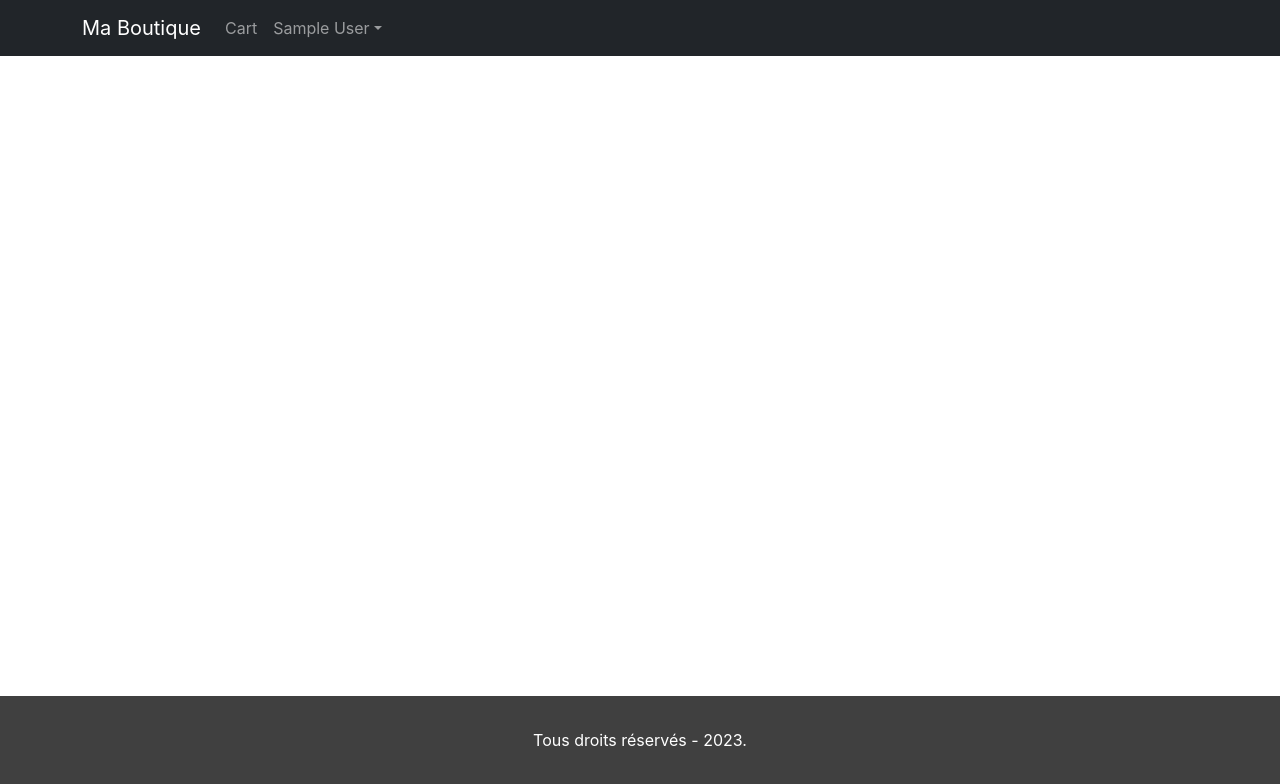
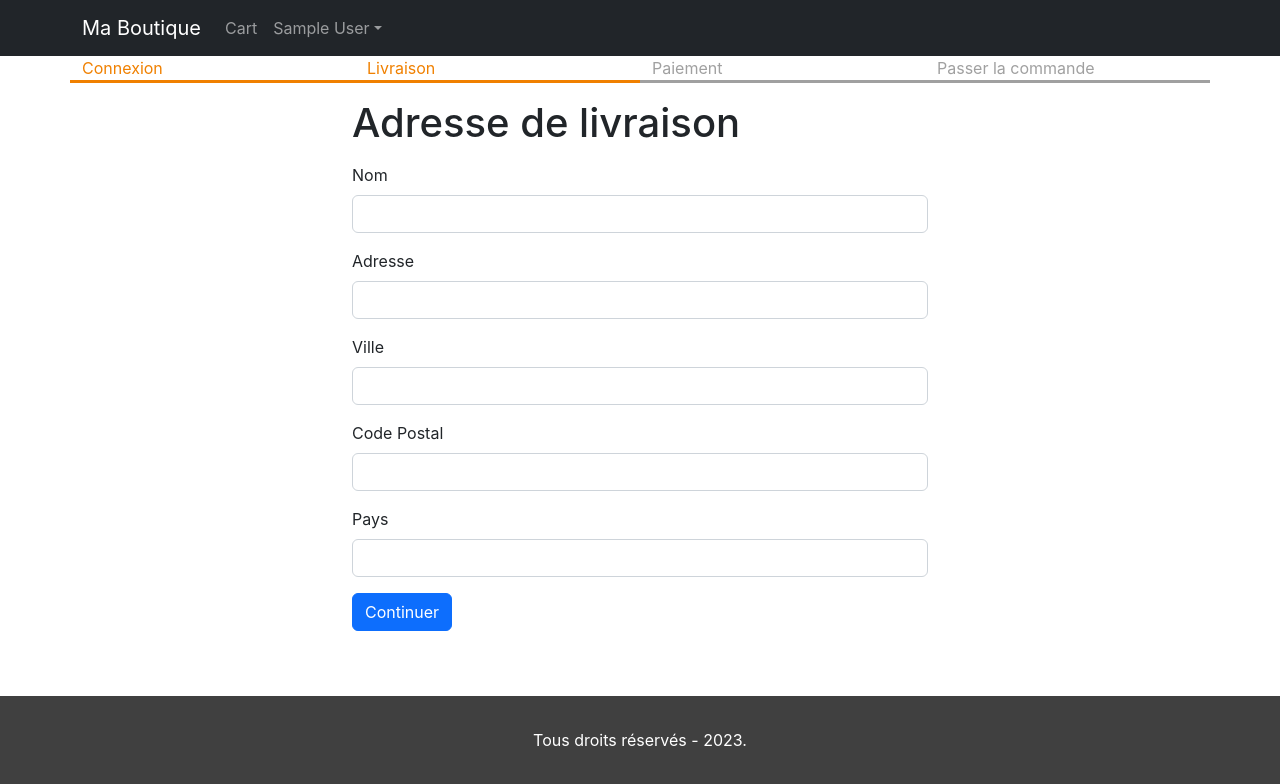
Before and after one commit to sebneedles/ma-boutique, a React (Create React App) app in the folder frontend/: page /shipping in a window 1280 px wide. Shown: the top 784 px of the page. Built offline with nearby package versions, Linux system fonts and the light colour scheme; sample sign-in values are in the browser's storage.

Commit message:
Step-24-Create-Shipping-Screen

```diff
--- a/frontend/src/App.js
+++ b/frontend/src/App.js
@@ -14,6 +14,7 @@ import Nav from 'react-bootstrap/Nav';
 import NavDropdown from 'react-bootstrap/NavDropdown';
 import CartScreen from './screens/CartScreen';
 import SigninScreen from './screens/SigninScreen';
+import ShippingAddressScreen from './screens/ShippingAddressScreen';
 
 function App() {
   const { state, dispatch: ctxDispatch } = useContext(Store);
@@ -22,6 +23,7 @@ function App() {
   const signoutHandler = () => {
     ctxDispatch({ type: 'USER_SIGNOUT' });
     localStorage.removeItem('userInfo');
+    localStorage.removeItem('shippingAddress');
   };
 
   return (
@@ -78,6 +80,7 @@ function App() {
               <Route path="/product/:slug" element={<ProductScreen />} />
               <Route path="/cart" element={<CartScreen />} />
               <Route path="/signin" element={<SigninScreen />} />
+              <Route path="/shipping" element={<ShippingAddressScreen />} />
               <Route path="/" element={<HomeScreen />} />
             </Routes>
           </Container>
--- a/frontend/src/Store.js
+++ b/frontend/src/Store.js
@@ -8,6 +8,10 @@ const initialState = {
     : null,
 
   cart: {
+    shippingAddress: localStorage.getItem('shippingAddress')
+      ? JSON.parse(localStorage.getItem('shippingAddress'))
+      : {},
+
     cartItems: localStorage.getItem('cartItems')
       ? JSON.parse(localStorage.getItem('cartItems'))
       : [],
@@ -41,7 +45,23 @@ function reducer(state, action) {
       return { ...state, userInfo: action.payload };
 
     case 'USER_SIGNOUT':
-      return { ...state, userInfo: null };
+      return {
+        ...state,
+        userInfo: null,
+        cart: {
+          cartItems: [],
+          shippingAddress: {},
+        },
+      };
+
+    case 'SAVE_SHIPPING_ADDRESS':
+      return {
+        ...state,
+        cart: {
+          ...state.cart,
+          shippingAddress: action.payload,
+        },
+      };
     default:
       return state;
   }
--- /dev/null
+++ b/frontend/src/components/checkout-steps/CheckoutSteps.js
@@ -0,0 +1,14 @@
+import React from 'react';
+import Row from 'react-bootstrap/Row';
+import Col from 'react-bootstrap/Col';
+
+export default function CheckoutSteps(props) {
+  return (
+    <Row className="checkout-steps">
+      <Col className={props.step1 ? 'active' : ''}>Connexion</Col>
+      <Col className={props.step2 ? 'active' : ''}>Livraison</Col>
+      <Col className={props.step3 ? 'active' : ''}>Paiement</Col>
+      <Col className={props.step4 ? 'active' : ''}>Passer la commande</Col>
+    </Row>
+  );
+}
--- a/frontend/src/index.css
+++ b/frontend/src/index.css
@@ -277,3 +277,16 @@ SIGNIN SCREEN
 .small-container {
   max-width: 600px;
 }
+
+/* --------------------------------------------------------------------------------
+CHECKOUT STEPS
+-------------------------------------------------------------------------------- */
+.checkout-steps > div {
+  border-bottom: 0.2rem solid #a0a0a0;
+  color: #a0a0a0;
+}
+
+.checkout-steps > div.active {
+  border-bottom: 0.2rem solid #f08000;
+  color: #f08000;
+}
--- /dev/null
+++ b/frontend/src/screens/ShippingAddressScreen.js
@@ -0,0 +1,120 @@
+import React, { useContext, useEffect, useState } from 'react';
+import { Helmet } from 'react-helmet-async';
+import Form from 'react-bootstrap/Form';
+import Button from 'react-bootstrap/Button';
+import { useNavigate } from 'react-router-dom';
+import { Store } from '../Store';
+import CheckoutSteps from '../components/checkout-steps/CheckoutSteps';
+
+export default function ShippingAddressScreen() {
+  const navigate = useNavigate();
+  const { state, dispatch: ctxDispatch } = useContext(Store);
+  const {
+    userInfo,
+    cart: { shippingAddress },
+  } = state;
+  const [fullName, setFullName] = useState(shippingAddress.fullName || '');
+  const [address, setAddress] = useState(shippingAddress.address || '');
+  const [city, setCity] = useState(shippingAddress.city || '');
+  const [postalCode, setPostalCode] = useState(
+    shippingAddress.postalCode || ''
+  );
+
+  useEffect(() => {
+    if (!userInfo) {
+      navigate('/signin?redirect=/shipping');
+    }
+  }, [userInfo, navigate]);
+
+  const [country, setCountry] = useState(shippingAddress.country || '');
+  const submitHandler = (e) => {
+    e.preventDefault();
+    ctxDispatch({
+      type: 'SAVE_SHIPPING_ADDRESS',
+      payload: {
+        fullName,
+        address,
+        city,
+        postalCode,
+        country,
+      },
+    });
+    localStorage.setItem(
+      'shippingAddress',
+      JSON.stringify({
+        fullName,
+        address,
+        city,
+        postalCode,
+        country,
+      })
+    );
+    navigate('/payment');
+  };
+
+  return (
+    <div>
+      <Helmet>
+        <title>Adresse de livraison</title>
+      </Helmet>
+
+      <CheckoutSteps step1 step2></CheckoutSteps>
+
+      <div className="container small-container">
+        <h1 className="my-3">Adresse de livraison</h1>
+        <Form onSubmit={submitHandler}>
+          <Form.Group className="mb-3" controlId="fullName">
+            <Form.Label>Nom</Form.Label>
+            <Form.Control
+              value={fullName}
+              onChange={(e) => setFullName(e.target.value)}
+              required
+            />
+          </Form.Group>
+
+          <Form.Group className="mb-3" controlId="address">
+            <Form.Label>Adresse</Form.Label>
+            <Form.Control
+              value={address}
+              onChange={(e) => setAddress(e.target.value)}
+              required
+            />
+          </Form.Group>
+
+          <Form.Group className="mb-3" controlId="city">
+            <Form.Label>Ville</Form.Label>
+            <Form.Control
+              value={city}
+              onChange={(e) => setCity(e.target.value)}
+              required
+            />
+          </Form.Group>
+
+          <Form.Group className="mb-3" controlId="postalCode">
+            <Form.Label>Code Postal</Form.Label>
+            <Form.Control
+              value={postalCode}
+              onChange={(e) => setPostalCode(e.target.value)}
+              required
+            />
+          </Form.Group>
+
+          <Form.Group className="mb-3" controlId="country">
+            <Form.Label>Pays</Form.Label>
+            <Form.Control
+              value={country}
+              onChange={(e) => setCountry(e.target.value)}
+              required
+            />
+          </Form.Group>
+
+          <div className="mb-3">
+            <Button variant="primary" type="submit">
+              Continuer
+            </Button>
+          </div>
+        </Form>
+      </div>
+    </div>
+  );
+}
```
Also changed, not shown: 1 other file (tests, documents, lock files or other folders).
